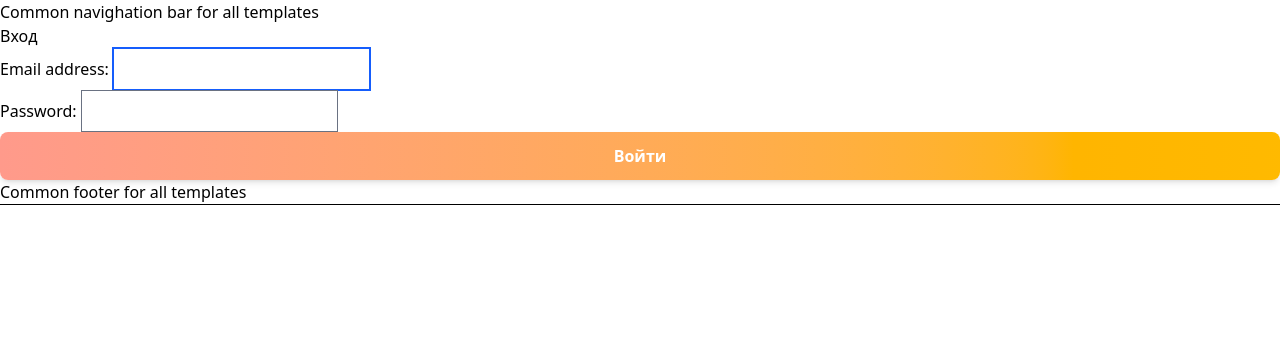
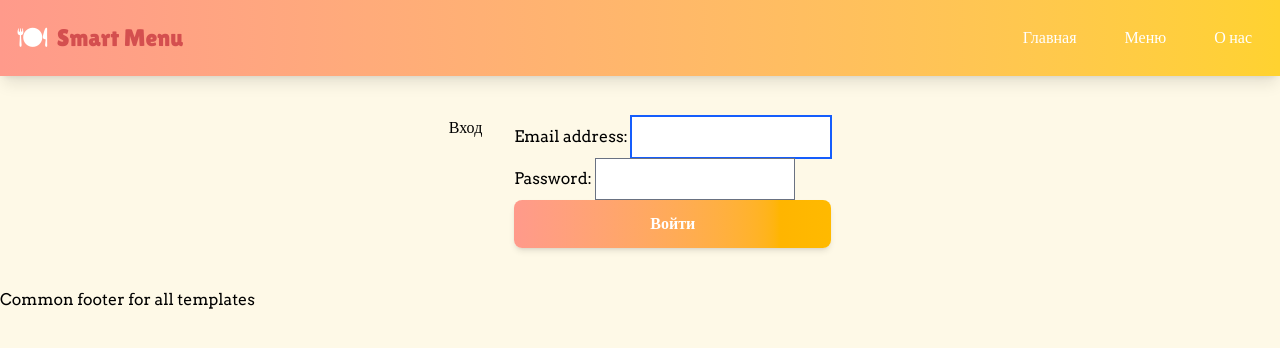
Before and after one commit to madinaryspayeva/smart_menu, a Django app: page /account/login/ in a window 1280 px wide. Shown: the top 348 px of the page. Run offline with Django 5.2, Linux system fonts and the light colour scheme.

Commit message:
add templates styling

```diff
--- a/static/output.css
+++ b/static/output.css
@@ -9,10 +9,16 @@
       "Courier New", monospace;
     --color-red-400: oklch(70.4% 0.191 22.216);
     --color-red-500: oklch(63.7% 0.237 25.331);
+    --color-amber-300: oklch(87.9% 0.169 91.605);
     --color-amber-400: oklch(82.8% 0.189 84.429);
     --color-amber-900: oklch(41.4% 0.112 45.904);
     --color-white: #fff;
     --spacing: 0.25rem;
+    --container-5xl: 64rem;
+    --text-2xl: 1.5rem;
+    --text-2xl--line-height: calc(2 / 1.5);
+    --text-3xl: 1.875rem;
+    --text-3xl--line-height: calc(2.25 / 1.875);
     --font-weight-medium: 500;
     --font-weight-semibold: 600;
     --radius-md: 0.375rem;
@@ -175,20 +181,164 @@
   .static {
     position: static;
   }
+  .container {
+    width: 100%;
+    @media (width >= 40rem) {
+      max-width: 40rem;
+    }
+    @media (width >= 48rem) {
+      max-width: 48rem;
+    }
+    @media (width >= 64rem) {
+      max-width: 64rem;
+    }
+    @media (width >= 80rem) {
+      max-width: 80rem;
+    }
+    @media (width >= 96rem) {
+      max-width: 96rem;
+    }
+  }
+  .mx-auto {
+    margin-inline: auto;
+  }
   .block {
     display: block;
   }
+  .flex {
+    display: flex;
+  }
+  .hidden {
+    display: none;
+  }
+  .max-w-5xl {
+    max-width: var(--container-5xl);
+  }
   .transform {
     transform: var(--tw-rotate-x,) var(--tw-rotate-y,) var(--tw-rotate-z,) var(--tw-skew-x,) var(--tw-skew-y,);
+  }
+  .flex-col {
+    flex-direction: column;
+  }
+  .items-center {
+    align-items: center;
+  }
+  .items-start {
+    align-items: flex-start;
+  }
+  .justify-between {
+    justify-content: space-between;
+  }
+  .justify-center {
+    justify-content: center;
+  }
+  .gap-8 {
+    gap: calc(var(--spacing) * 8);
+  }
+  .space-x-2 {
+    :where(& > :not(:last-child)) {
+      --tw-space-x-reverse: 0;
+      margin-inline-start: calc(calc(var(--spacing) * 2) * var(--tw-space-x-reverse));
+      margin-inline-end: calc(calc(var(--spacing) * 2) * calc(1 - var(--tw-space-x-reverse)));
+    }
+  }
+  .space-x-6 {
+    :where(& > :not(:last-child)) {
+      --tw-space-x-reverse: 0;
+      margin-inline-start: calc(calc(var(--spacing) * 6) * var(--tw-space-x-reverse));
+      margin-inline-end: calc(calc(var(--spacing) * 6) * calc(1 - var(--tw-space-x-reverse)));
+    }
+  }
+  .rounded {
+    border-radius: 0.25rem;
   }
   .border-b {
     border-bottom-style: var(--tw-border-style);
     border-bottom-width: 1px;
   }
+  .bg-lemon-light {
+    background-color: #fef9c3;
+  }
+  .bg-pastel-yellow {
+    background-color: #fef9e7;
+  }
+  .bg-gradient-to-r {
+    --tw-gradient-position: to right in oklab;
+    background-image: linear-gradient(var(--tw-gradient-stops));
+  }
+  .from-pastel-pink {
+    --tw-gradient-from: #ff9a8b;
+    --tw-gradient-stops: var(--tw-gradient-via-stops, var(--tw-gradient-position), var(--tw-gradient-from) var(--tw-gradient-from-position), var(--tw-gradient-to) var(--tw-gradient-to-position));
+  }
+  .to-amber-300 {
+    --tw-gradient-to: var(--color-amber-300);
+    --tw-gradient-stops: var(--tw-gradient-via-stops, var(--tw-gradient-position), var(--tw-gradient-from) var(--tw-gradient-from-position), var(--tw-gradient-to) var(--tw-gradient-to-position));
+  }
+  .px-3 {
+    padding-inline: calc(var(--spacing) * 3);
+  }
+  .px-4 {
+    padding-inline: calc(var(--spacing) * 4);
+  }
+  .py-2 {
+    padding-block: calc(var(--spacing) * 2);
+  }
+  .py-5 {
+    padding-block: calc(var(--spacing) * 5);
+  }
+  .py-10 {
+    padding-block: calc(var(--spacing) * 10);
+  }
+  .font-arvo {
+    font-family: Arvo, serif;
+  }
+  .font-lilita {
+    font-family: Lilita One, cursive;
+  }
+  .text-2xl {
+    font-size: var(--text-2xl);
+    line-height: var(--tw-leading, var(--text-2xl--line-height));
+  }
+  .text-3xl {
+    font-size: var(--text-3xl);
+    line-height: var(--tw-leading, var(--text-3xl--line-height));
+  }
+  .text-coral-red {
+    color: #d44f4f;
+  }
+  .text-white {
+    color: var(--color-white);
+  }
+  .shadow-lg {
+    --tw-shadow: 0 10px 15px -3px var(--tw-shadow-color, rgb(0 0 0 / 0.1)), 0 4px 6px -4px var(--tw-shadow-color, rgb(0 0 0 / 0.1));
+    box-shadow: var(--tw-inset-shadow), var(--tw-inset-ring-shadow), var(--tw-ring-offset-shadow), var(--tw-ring-shadow), var(--tw-shadow);
+  }
   .transition {
     transition-property: color, background-color, border-color, outline-color, text-decoration-color, fill, stroke, --tw-gradient-from, --tw-gradient-via, --tw-gradient-to, opacity, box-shadow, transform, translate, scale, rotate, filter, -webkit-backdrop-filter, backdrop-filter, display, content-visibility, overlay, pointer-events;
     transition-timing-function: var(--tw-ease, var(--default-transition-timing-function));
     transition-duration: var(--tw-duration, var(--default-transition-duration));
+  }
+  .hover\:bg-pastel-pink\/30 {
+    &:hover {
+      @media (hover: hover) {
+        background-color: color-mix(in oklab, #ff9a8b 30%, transparent);
+      }
+    }
+  }
+  .md\:block {
+    @media (width >= 48rem) {
+      display: block;
+    }
+  }
+  .md\:hidden {
+    @media (width >= 48rem) {
+      display: none;
+    }
+  }
+  .md\:flex-row {
+    @media (width >= 48rem) {
+      flex-direction: row;
+    }
   }
 }
 .button {
@@ -417,14 +567,15 @@
   syntax: "*";
   inherits: false;
 }
+@property --tw-space-x-reverse {
+  syntax: "*";
+  inherits: false;
+  initial-value: 0;
+}
 @property --tw-border-style {
   syntax: "*";
   inherits: false;
   initial-value: solid;
-}
-@property --tw-font-weight {
-  syntax: "*";
-  inherits: false;
 }
 @property --tw-gradient-position {
   syntax: "*";
@@ -533,6 +684,10 @@
   inherits: false;
   initial-value: 0 0 #0000;
 }
+@property --tw-font-weight {
+  syntax: "*";
+  inherits: false;
+}
 @layer properties {
   @supports ((-webkit-hyphens: none) and (not (margin-trim: inline))) or ((-moz-orient: inline) and (not (color:rgb(from red r g b)))) {
     *, ::before, ::after, ::backdrop {
@@ -541,8 +696,8 @@
       --tw-rotate-z: initial;
       --tw-skew-x: initial;
       --tw-skew-y: initial;
+      --tw-space-x-reverse: 0;
       --tw-border-style: solid;
-      --tw-font-weight: initial;
       --tw-gradient-position: initial;
       --tw-gradient-from: #0000;
       --tw-gradient-via: #0000;
@@ -566,6 +721,7 @@
       --tw-ring-offset-width: 0px;
       --tw-ring-offset-color: #fff;
       --tw-ring-offset-shadow: 0 0 #0000;
+      --tw-font-weight: initial;
     }
   }
 }
--- a/templates/base.html
+++ b/templates/base.html
@@ -6,6 +6,7 @@
     <meta charset="UTF-8">
     <meta name="viewport" content="width=device-width, initial-scale=1.0">
     <link rel="stylesheet" href="{% static 'output.css' %}">
+    <link href="https://fonts.googleapis.com/css2?family=Arvo:ital,wght@0,400;0,700;1,400;1,700&family=Lilita+One&display=swap" rel="stylesheet">
     <title>SmartMenu</title>
     <style>
         .btn {
@@ -30,11 +31,30 @@
         }
     </style>
 </head>
-<body>
-    <nav>Common navighation bar for all templates</nav>
-    {% block content %}
+<body class="bg-pastel-yellow font-arvo">
+<header class="bg-gradient-to-r from-pastel-pink to-amber-300 text-white py-5 shadow-lg">
+        <div class="container mx-auto px-4 flex justify-between items-center">
+            <div class="flex items-center space-x-2">
+                <span class="text-3xl">🍽</span>
+                <h1 class="text-2xl font-lilita text-coral-red">Smart Menu</h1>
+            </div>
+            <nav class="hidden md:block">
+                <ul class="flex space-x-6">
+                    <li><a href="#" class="hover:bg-pastel-pink/30 px-3 py-2 rounded transition">Главная</a></li>
+                    <li><a href="#" class="hover:bg-pastel-pink/30 px-3 py-2 rounded transition">Меню</a></li>
+                    <li><a href="#" class="hover:bg-pastel-pink/30 px-3 py-2 rounded transition">О нас</a></li>
+                </ul>
+            </nav>
+            <button class="md:hidden text-2xl">☰</button>
+        </div>
+    </header>
+    <main class="container mx-auto px-4 py-10">
+        <div class="flex flex-col md:flex-row justify-center items-start gap-8 max-w-5xl mx-auto">
+            {% block content %}
 
-    {% endblock content %}
+            {% endblock content %}
+        </div>
+    </main>
     <footer>Common footer for all templates</footer>
 </body>
 </html>
--- a/templates/users/login.html
+++ b/templates/users/login.html
@@ -1,7 +1,7 @@
 {% extends "base.html" %}
 {% block content %}
 
-<nav class="border-b">
+
     <h2>Вход</h2>
         <form method="post">
             {% csrf_token %}
```
